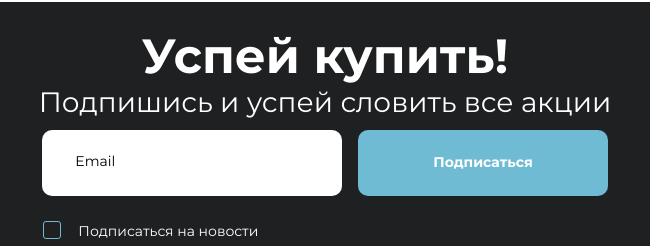
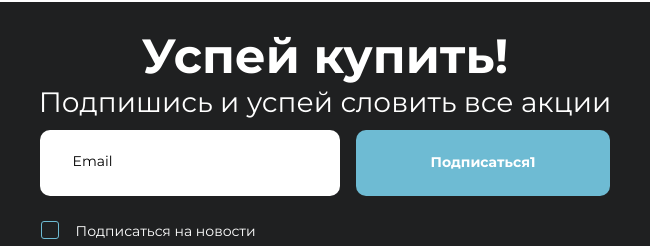
Before and after one commit to Mansurkhoja/cats-alef, a plain HTML site: page index.html in a window 1280 px wide. Shown: the part 1459-1705 px from the top of the page, 315-965 px from the left. Drawn offline with Linux system fonts and the light colour scheme.

Commit message:
changed styles

```diff
--- a/css/style.css
+++ b/css/style.css
@@ -115,6 +115,11 @@ textarea {
 
 .btn--subscribe {
     font-size: 14px;
+}
+
+input[type=submit] {
+    background-color: #6EBBD3;
+    border: none;
 }
 
 .btn--subscribe:focus {
--- a/index.html
+++ b/index.html
@@ -259,7 +259,7 @@
                     <form action="#" class="subscribe-form" method="post">
                         <div class="subscribe-form__input">
                             <input id="email" type="email" name="email" class="email" placeholder="Email" autocomplete="off" required="">
-                            <input id="email-submit" type="submit" value="Подписаться" name="subscribes" class="btn btn--subscribe">
+                            <input id="email-submit" type="submit" value="Подписаться1" name="subscribes" class="btn btn--subscribe">
                         </div>
                         <div class="subscribe-form__checkbox">
                             <input type="checkbox" class="checkbox-subscribe" id="checksubscribe">
```
